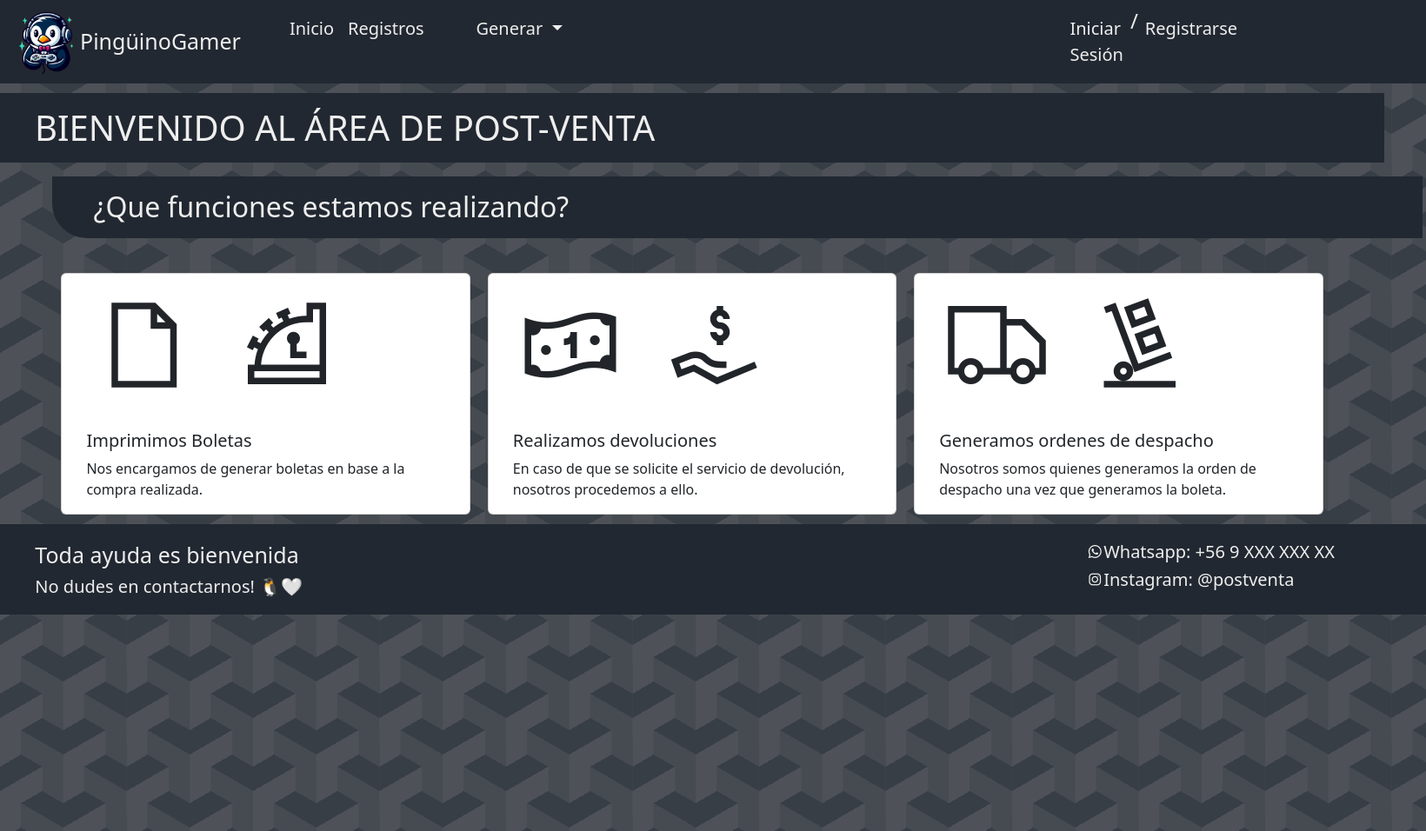
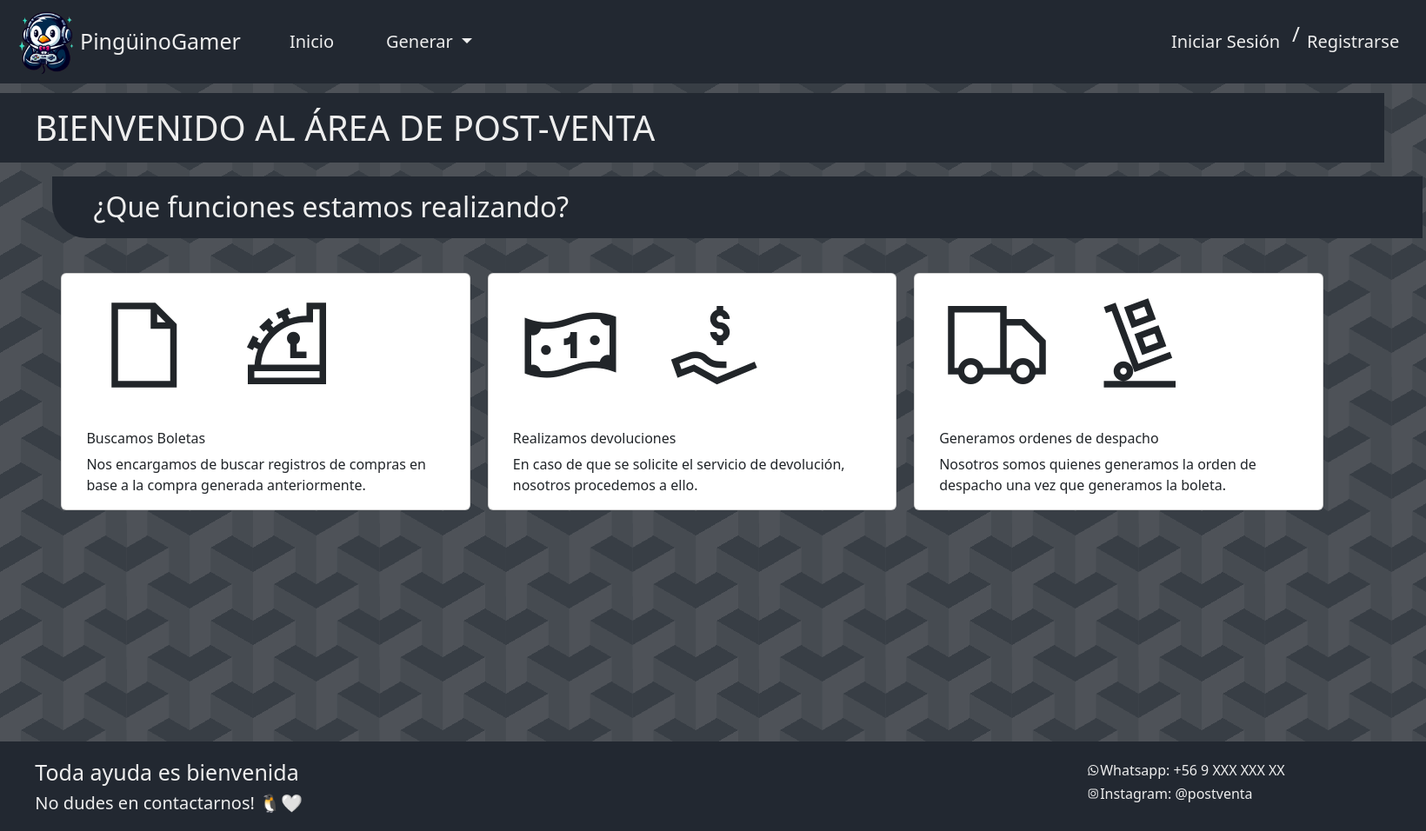
Before and after one commit to DanixaChan/IDP-PV, a Flask app: page / in a window 1640 px wide. Shown: the whole page at 87% size. Run offline with Flask 3, Linux system fonts and the light colour scheme.

Commit message:
footer arreglado

```diff
--- a/Flask/app.py
+++ b/Flask/app.py
@@ -12,10 +12,6 @@ def img():
 @app.route('/')
 def index():
     return render_template('index.html')
-
-@app.route('/reg_ventas')
-def registros():
-    return render_template('registros.html')
 
 @app.route('/b_boleta')
 def gboleta():
--- a/static/b_boleta.css
+++ b/static/b_boleta.css
@@ -49,13 +49,11 @@
     width: 100% !important;
     padding: 3% 6% !important;
     margin: 0 !important;
-    z-index: -2;
 }
 
 .cont-div{
     padding: 0.7%;
     position: relative;
-    z-index: -1;
 }
 
 .subtitle{
--- a/static/footer.css
+++ b/static/footer.css
@@ -3,7 +3,7 @@
     display: flex;
     width: 100% !important;
     background-color: #222831;
-    position: relative;
+    position: fixed;
     left: 0;
     bottom: 0;
 }
@@ -28,5 +28,6 @@
 }
 
 h5{
+    font-size: 100%;
     color: #EEEEEE;
 }
--- a/static/header.css
+++ b/static/header.css
@@ -12,16 +12,17 @@ nav div ul .nav-item .nav-lk, .navbar-brand, #slash_logreg{
 nav div ul .nav-item .nav-lk{
     font-size: 20px;
 }
-nav div .show  ul .nav-item, nav div .show  ul .session{
+nav div .show  ul .nav-item, nav div .show  ul .session, nav div .show ul .nav-item #login_link{
     display: flex;
     justify-content: center;
-    left: 0;
+    position: relative;
+    left: 0%;
 }
 
 nav div ul .session{
     position: relative;
     top: 0;
-    left: 90%;
+    left: 170%;
 }
 
 .show ul #slash_logreg{
@@ -40,3 +41,9 @@ nav div ul .session{
 #dropitem:hover{
     background-color: #393E46 !important;
 }
+
+nav div ul .nav-item #login_link{
+    width: 200%;
+    position: relative;
+    right: 90%;
+}
--- a/static/index.css
+++ b/static/index.css
@@ -1,5 +1,5 @@
 #background-area{
-    width: 100%;
+    width: auto;
     height: 100%;
     --s: 84px;
     --c1: #393E46;
--- a/templates/header.html
+++ b/templates/header.html
@@ -12,24 +12,21 @@
     <nav class="navbar navbar-expand-xl">
       <div class="container-fluid">
         <img src="{{ url_for('static', filename='img/icono_emp.png') }}" alt="PingüinoGamer" height="80">
-        <a class="navbar-brand me-5" href="#">PingüinoGamer</a>
+        <a class="navbar-brand me-5">PingüinoGamer</a>
         <button class="navbar-toggler" type="button" data-bs-toggle="collapse" data-bs-target="#navbarSupportedContent" aria-controls="navbarSupportedContent" aria-expanded="false" aria-label="Toggle navigation">
           <span class="las la-list-ul" style="border: none; color: #EEEEEE; font-size: 45px;"></span>
         </button>
         <div class="collapse navbar-collapse" id="navbarSupportedContent">
             <ul class="navbar-nav me-auto mb-2 mb-lg-0">
               <li class="nav-item">
-                <a class="nav-link active nav-lk" aria-current="page" href="#">Inicio</a>
-              </li>
-              <li class="nav-item">
-                <a class="nav-link nav-lk" href='/reg_ventas'>Registros</a>
+                <a class="nav-link active nav-lk" aria-current="page" href='/'>Inicio</a>
               </li>
               <li class="nav-item dropdown d-flex align-items-center flex-column align-self-start container-fluid">
                 <a class="nav-link dropdown-toggle nav-lk" href="#" role="button" data-bs-toggle="dropdown" aria-expanded="false" onkeypress="">
                   Generar
                 </a>
                 <ul class="dropdown-menu">
-                  <li><a id="dropitem" class="dropdown-item nav-lk" href='/b_boleta'>Boleta</a></li>
+                  <li><a id="dropitem" class="dropdown-item nav-lk" href='/b_boleta'>Buscar Boleta</a></li>
                   <li><a id="dropitem" class="dropdown-item nav-lk" href="#">Orden de Despacho</a></li>
                 </ul>
               </li>
--- a/templates/index.html
+++ b/templates/index.html
@@ -22,8 +22,8 @@
           <div class="card" style="width: 18rem;">
             <div class="d-flex"><i class="las la-file i-card"></i><i class="las la-cash-register i-card"></i></div>
             <div class="card-body">
-              <h5 class="card-title">Imprimimos Boletas</h5>
-              <p class="card-text">Nos encargamos de generar boletas en base a la compra realizada.</p>
+              <h5 class="card-title">Buscamos Boletas</h5>
+              <p class="card-text">Nos encargamos de buscar registros de compras en base a la compra generada anteriormente.</p>
             </div>
           </div>
           <div class="card" style="width: 18rem;">
```
Also changed, not shown: templates/b_boleta.html (+10 -3 lines), templates/registros.html (deleted, +0 -11 lines).
